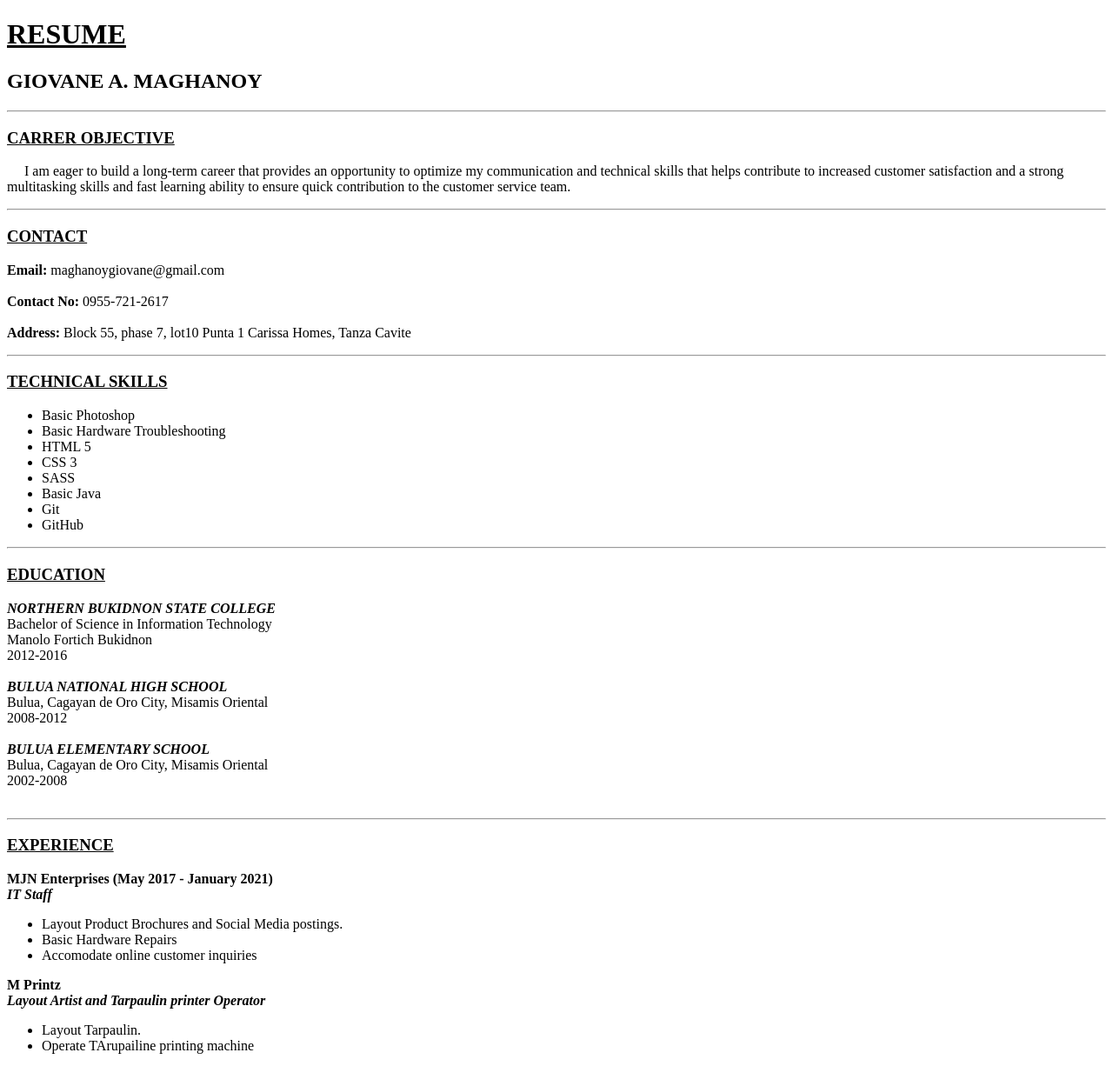
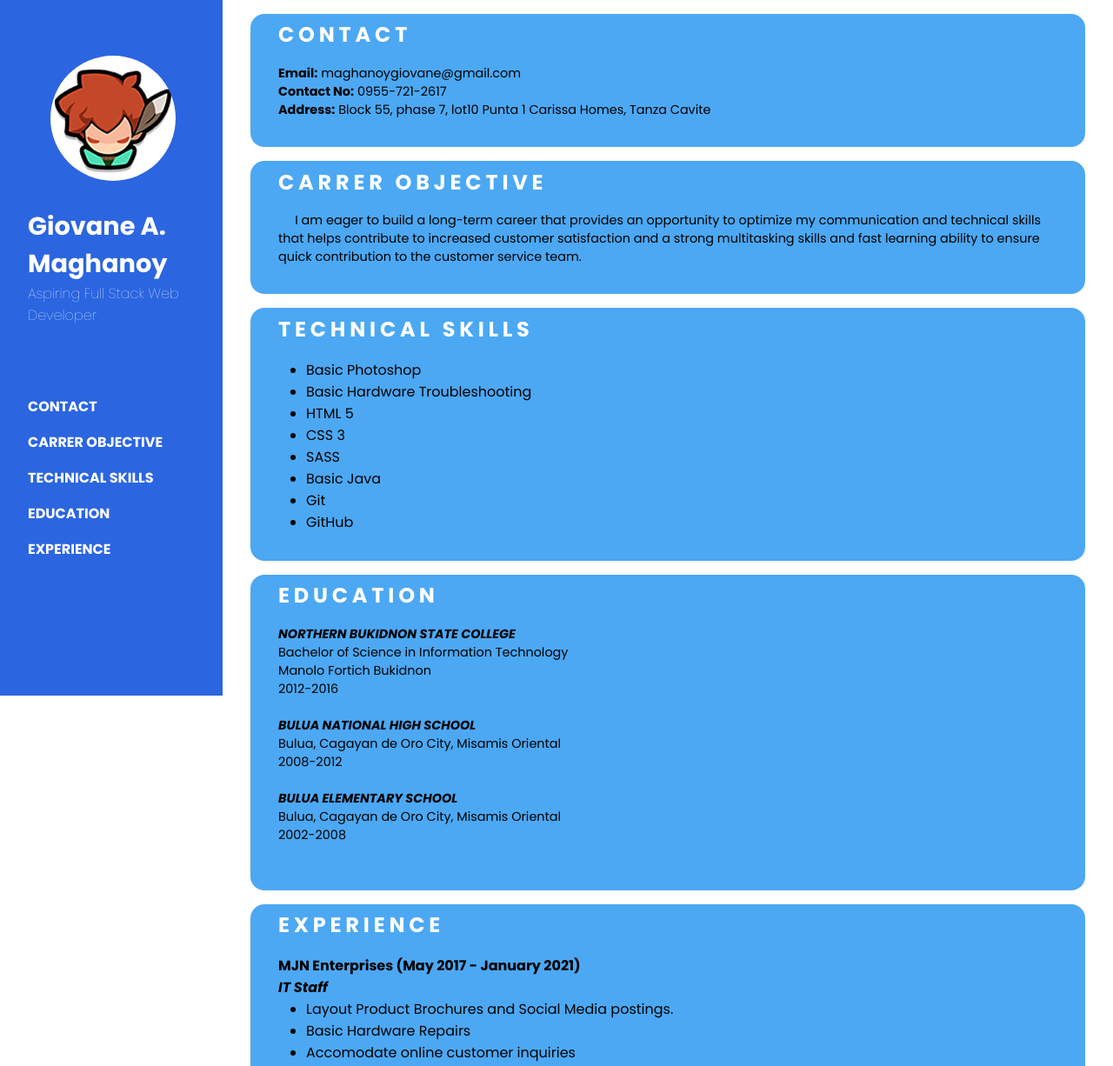
Before and after one commit to 6thBandit/resume, a plain HTML site: page index.html in a window 1280 px wide. Shown: the top 1226 px of the page at 87% size. Drawn offline with Linux system fonts and the light colour scheme.

Commit message:
resume with styling

```diff
--- /dev/null
+++ b/css/style.css
@@ -0,0 +1,100 @@
+* {
+  padding: 0;
+  margin: 0;
+  box-sizing: border-box;
+}
+
+body {
+  font-family: "Poppins", sans-serif;
+}
+
+header {
+  width: 20%;
+  height: 100vh;
+  background-color: #2b65e0;
+  padding-top: 4em;
+  position: fixed;
+  top: 0;
+  left: 0;
+}
+
+.image {
+  width: 140px;
+  margin-left: auto;
+  margin-right: auto;
+}
+
+.image img {
+  border-radius: 50%;
+}
+
+.name-title {
+  margin-top: 1.5em;
+  margin-left: 2em;
+}
+
+.name {
+  font-size: 1.8rem;
+  font-weight: 700;
+  color: #fff;
+}
+
+.job-title {
+  font-size: 1rem;
+  font-weight: 200;
+  color: #fff;
+}
+
+nav {
+  margin-top: 5em;
+  margin-left: 2em;
+}
+
+nav ul li {
+  list-style: none;
+  text-transform: uppercase;
+  font-size: 1rem;
+  font-weight: 700;
+  margin-top: 1em;
+}
+
+a {
+  text-decoration: none;
+  color: #fff;
+  cursor: pointer;
+}
+
+section {
+  float: right;
+  width: 80%;
+  padding-left: 2em;
+  padding-right: 2em;
+}
+
+article {
+  background-color: #4ca8f3;
+  margin-top: 1em;
+  border-radius: 1em;
+  padding: 0.4em 2em 2em 2em;
+}
+
+h3 {
+  letter-spacing: 0.3rem;
+  font-size: 1.5rem;
+  font-weight: 800;
+  color: #fff;
+  margin-bottom: 0.7em;
+}
+
+p {
+  font-size: 0.9rem;
+}
+
+.skill ul,
+.experience ul {
+  padding-left: 2em;
+}
+
+.experience {
+  margin-bottom: 1em;
+}
--- a/index.html
+++ b/index.html
@@ -4,10 +4,102 @@
     <meta charset="UTF-8">
     <meta http-equiv="X-UA-Compatible" content="IE=edge">
     <meta name="viewport" content="width=device-width, initial-scale=1.0">
+    <link rel="preconnect" href="https://fonts.gstatic.com">
+<link href="https://fonts.googleapis.com/css2?family=Poppins:ital,wght@0,100;0,400;0,700;1,700&display=swap" rel="stylesheet">
+    <link rel="stylesheet" href="css/style.css">
     <title>RESUME</title>
 </head>
 <body>
+
     <header>
+        <div class="image">
+            <img src="images/Peter.png" alt="Profile Picture">
+        </div>
+        <div class="name-title">
+            <h1 class="name">Giovane A. Maghanoy</h1>
+            <h2 class="job-title">Aspiring Full Stack Web Developer</h2>
+        </div>
+        <nav>
+            <ul>
+                <li><a href="#contact">Contact</a></li>
+                <li><a href="#carrer">Carrer Objective</a></li>
+                <li><a href="#skill">Technical Skills</a></li>
+                <li><a href="#education">Education</a></li>
+                <li><a href="#experience">Experience</a></li>
+            </ul>
+        </nav>
+    </header>
+
+    <section>
+        <article class="contact" id="contact">
+            <h3>CONTACT</h3>
+        <p>
+            <b>Email:</b>  maghanoygiovane@gmail.com<br>
+            <b>Contact No:</b> 0955-721-2617 <br>
+            <b>Address:</b>  Block 55, phase 7, lot10 Punta 1 Carissa Homes, Tanza Cavite
+        </p>
+        </article>
+
+        <article class="carrer" id="carrer">
+            <h3>CARRER OBJECTIVE</h3>
+            <p>&nbsp;&nbsp;&nbsp;&nbsp;&nbsp;I am eager to build a long-term career that provides an opportunity to optimize my communication and technical skills that helps contribute to increased customer satisfaction and a strong multitasking skills and fast learning ability to ensure quick contribution to the customer service team.</p>
+        </article>
+
+        <article class="skill" id="skill">
+            <h3>TECHNICAL SKILLS</h3>
+            <ul>
+                <li>Basic Photoshop</li>
+                <li>Basic Hardware Troubleshooting</li>
+                <li>HTML 5</li>
+                <li>CSS 3</li>
+                <li>SASS</li>
+                <li>Basic Java</li>
+                <li>Git</li>
+                <li>GitHub</li>
+            </ul>
+        </article>
+
+        <article class="education" id="education">
+            <h3>EDUCATION</h3>
+            <p>
+               <b><em>NORTHERN BUKIDNON STATE COLLEGE</em></b> <br>
+                Bachelor of Science in Information Technology <br>
+                Manolo Fortich Bukidnon <br>
+                2012-2016 <br><br>
+
+                <b><em>BULUA NATIONAL HIGH SCHOOL</em></b> <br>
+                Bulua, Cagayan de Oro City, Misamis Oriental<br>
+                2008-2012<br><br>
+
+                <b><em>BULUA ELEMENTARY SCHOOL</em></b> <br>
+                Bulua, Cagayan de Oro City, Misamis Oriental<br>
+                2002-2008<br><br>
+            </p>
+        </article>
+
+        <article class="experience" id="experience">
+            <h3>EXPERIENCE</h3>
+
+            <b>MJN Enterprises (May 2017 - January 2021)</b> <br>
+            <b><em>IT Staff</em></b>
+            <ul>
+                <li>Layout Product Brochures and Social Media postings.</li>
+                <li>Basic Hardware Repairs</li>
+                <li>Accomodate online customer inquiries</li>
+            </ul>
+
+            <b>M Printz</b> <br>
+            <b><em>Layout Artist and Tarpaulin printer Operator</em></b>
+            <ul>
+                <li>Layout Tarpaulin.</li>
+                <li>Operate TArupailine printing machine</li>
+            </ul>
+        </article>
+
+
+    </section>
+
+    <!-- <header>
         <h1><u>RESUME</u></h1>
         <h2>GIOVANE A. MAGHANOY</h2>
     </header>
@@ -86,7 +178,7 @@
                 <li>Operate TArupailine printing machine</li>
             </ul>
 
-    </section>
+    </section> -->
 
 </body>
 </html>
```
Also changed, not shown: images/Peter.png (added), 1 other file.
